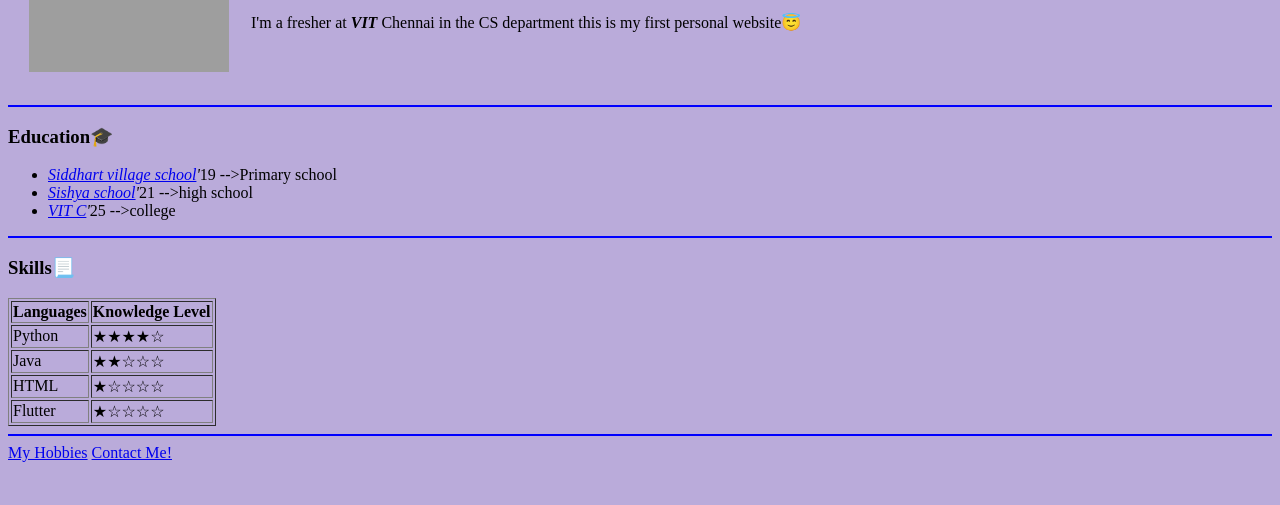
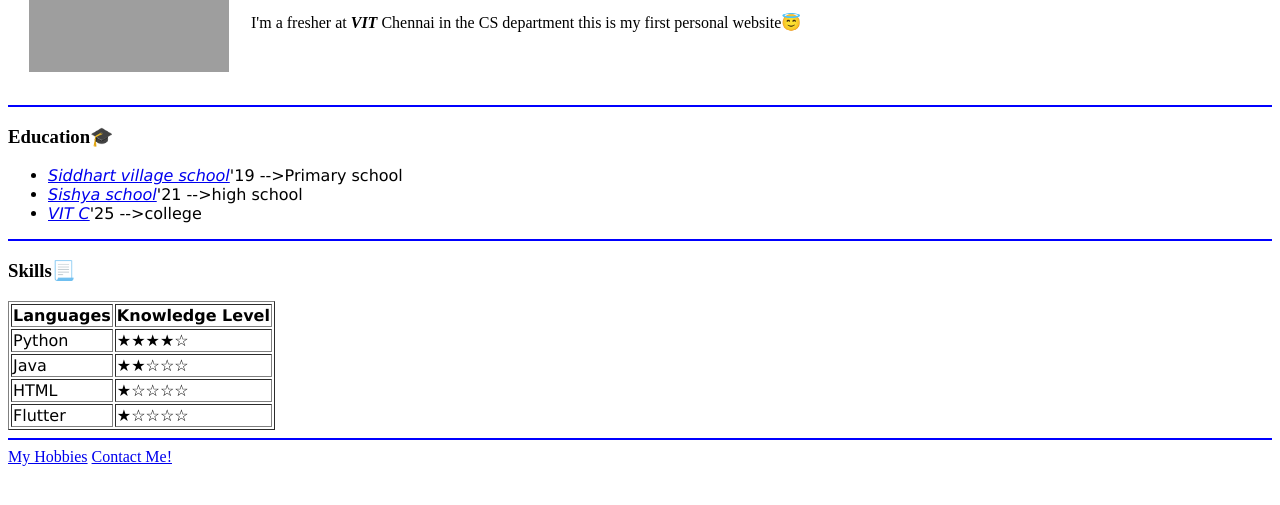
Before and after one commit to Aadityaa2606/CV, a plain HTML site: page index.html in a window 1280 px wide. Shown: the part 157-662 px from the top of the page. Drawn offline with Linux system fonts and the light colour scheme; grey boxes are pictures that could not be loaded.

Commit message:
Update index.html
added CSS styling

```diff
--- a/index.html
+++ b/index.html
@@ -6,9 +6,10 @@
   <meta http-equiv="X-UA-Compatible" content="IE=edge" />
   <meta name="viewport" content="width=device-width, initial-scale=1.0" />
   <title>😇Aadityaa's personal website</title>
+  <link rel="stylesheet" href="css/styles.css">
 </head>
 
-<body style="background-color: #BAABDA;">
+<body>
   <table cellspacing='20'>
     <tr>
       <td>
@@ -30,14 +31,14 @@
 
   <hr size="2" nonshade color="blue" />
   <h3>Education🎓</h3>
-  <ul>
+  <ul style="font-family: 'Lucida Sans', 'Lucida Sans Regular', 'Lucida Grande', 'Lucida Sans Unicode', Geneva, Verdana, sans-serif;">
     <li><em><a href="http://siddharthvillageschool.in/">Siddhart village school</a>'</em>19 -->Primary school</li>
     <li><em><a href="http://sishyaschool.edu.in/">Sishya school</a>'</em>21 -->high school</li>
     <li><em><a href="https://chennai.vit.ac.in/">VIT C</a>'</em>25 -->college
   </ul>
   <hr size="2" nonshade color="blue" />
   <h3>Skills📃</h3>
-  <table border="1">
+  <table border="1" style="font-family: 'Lucida Sans', 'Lucida Sans Regular', 'Lucida Grande', 'Lucida Sans Unicode', Geneva, Verdana, sans-serif;">
     <header>
       <th>Languages</th>
       <th>Knowledge Level</th>
```
